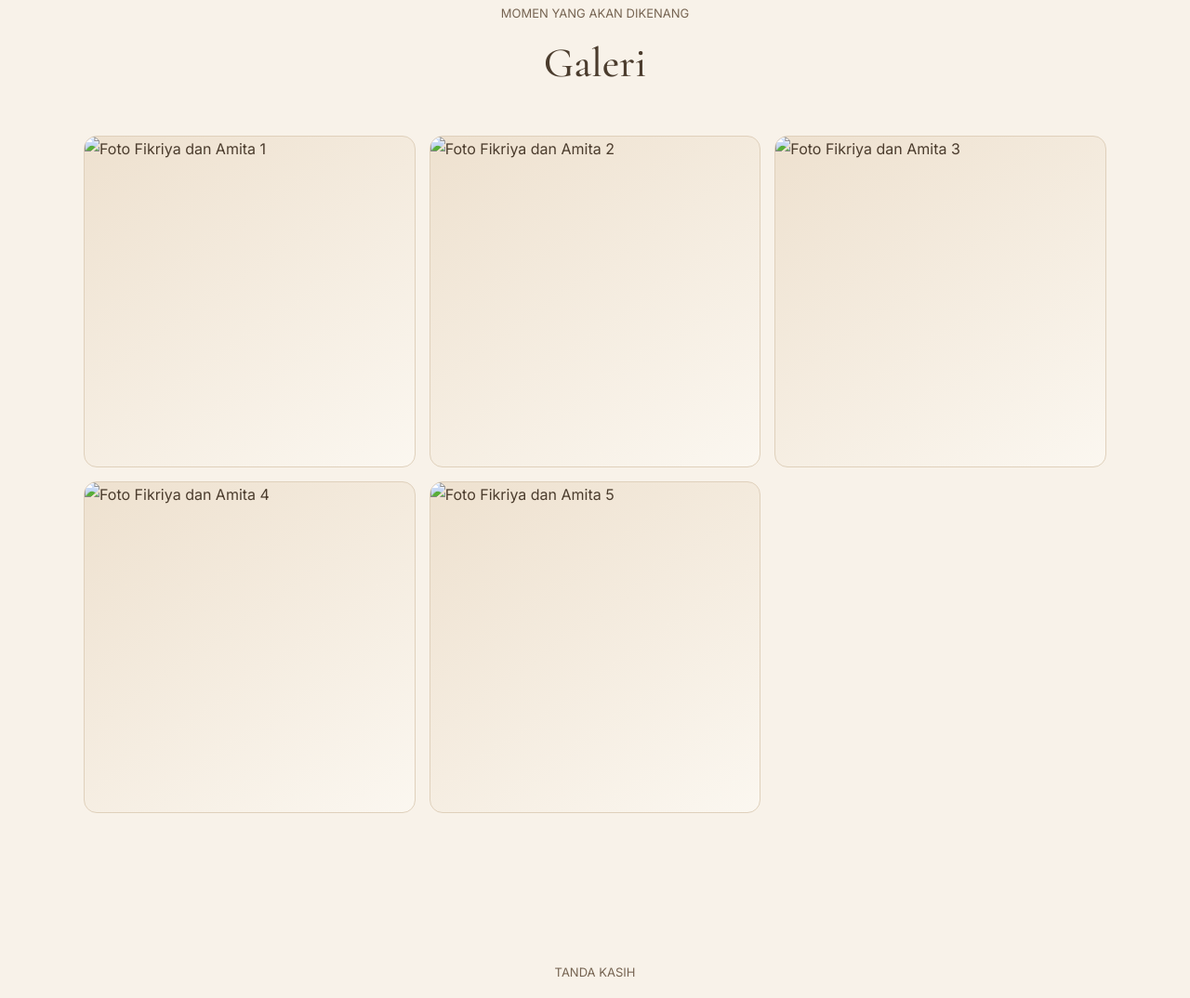
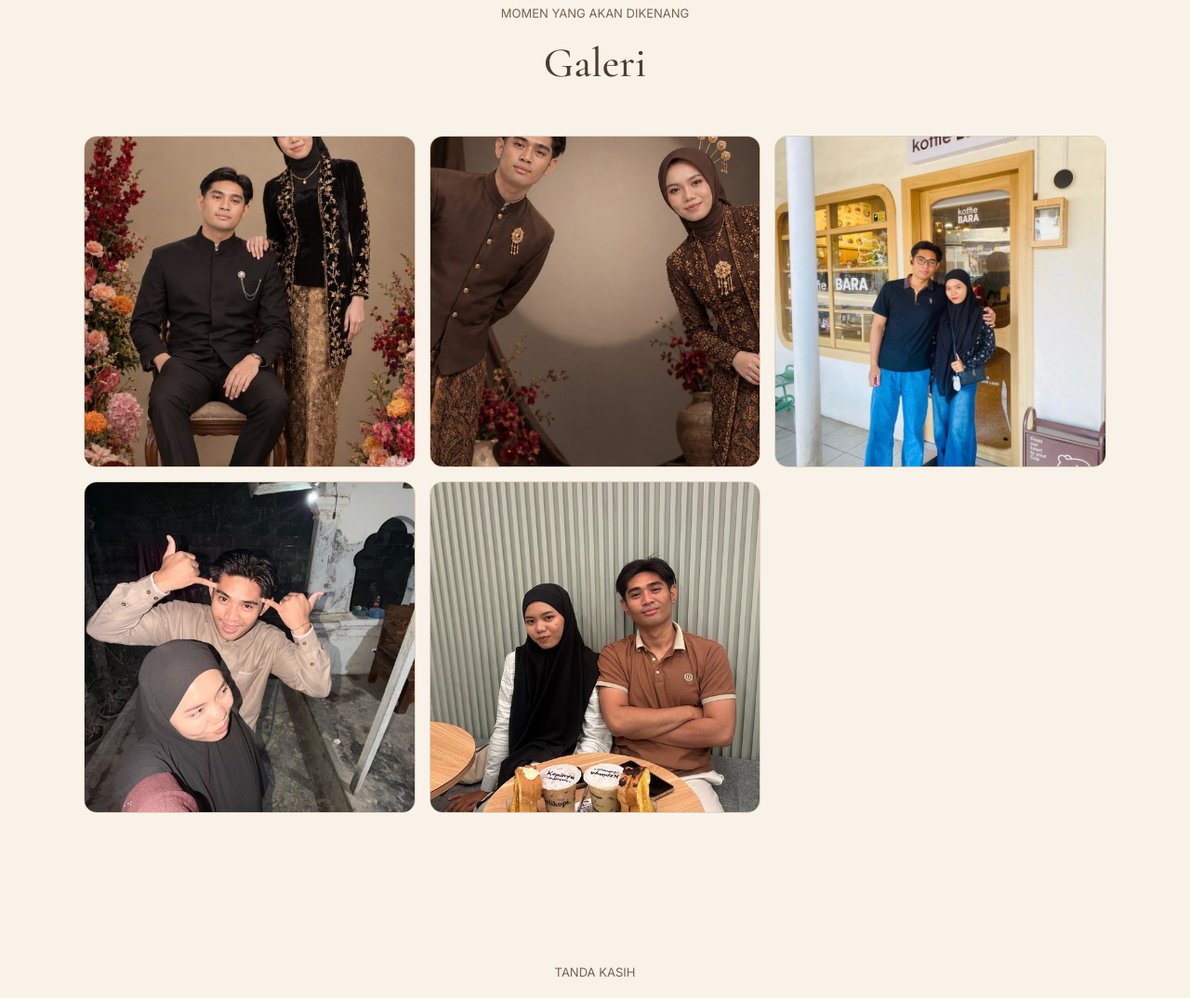
Before and after one commit to alimorgan089-hue/Undangan-Resepsi-Fikri-Mita, a plain HTML site: page index.html in a window 1280 px wide. Shown: the part 3841-4915 px from the top of the page at 93% size. Drawn offline with nearby package versions, Linux system fonts and the light colour scheme.

Commit message:
update undangan

```diff
--- a/index.html
+++ b/index.html
@@ -154,11 +154,11 @@ footer h2{font-size:45px;margin:0}
  <div class="container">
   <div class="section-title"><p>MOMEN YANG AKAN DIKENANG</p><h2>Galeri</h2></div>
   <div class="gallery">
-   <div class="ph"><img src="images/foto-1.jpg" alt="Foto Fikriya dan Amita 1" loading="lazy"></div>
-   <div class="ph"><img src="images/foto-2.jpg" alt="Foto Fikriya dan Amita 2" loading="lazy"></div>
-   <div class="ph"><img src="images/foto-3.jpg" alt="Foto Fikriya dan Amita 3" loading="lazy"></div>
-   <div class="ph"><img src="images/foto-4.jpg" alt="Foto Fikriya dan Amita 4" loading="lazy"></div>
-   <div class="ph"><img src="images/foto-5.jpg" alt="Foto Fikriya dan Amita 5" loading="lazy"></div>
+   <div class="ph"><img src="foto-1.jpg" alt="Foto Fikriya dan Amita 1" loading="lazy"></div>
+   <div class="ph"><img src="foto-2.jpg" alt="Foto Fikriya dan Amita 2" loading="lazy"></div>
+   <div class="ph"><img src="foto-3.jpg" alt="Foto Fikriya dan Amita 3" loading="lazy"></div>
+   <div class="ph"><img src="foto-4.jpg" alt="Foto Fikriya dan Amita 4" loading="lazy"></div>
+   <div class="ph"><img src="foto-5.jpg" alt="Foto Fikriya dan Amita 5" loading="lazy"></div>
   </div>
  </div>
 </section>
```
